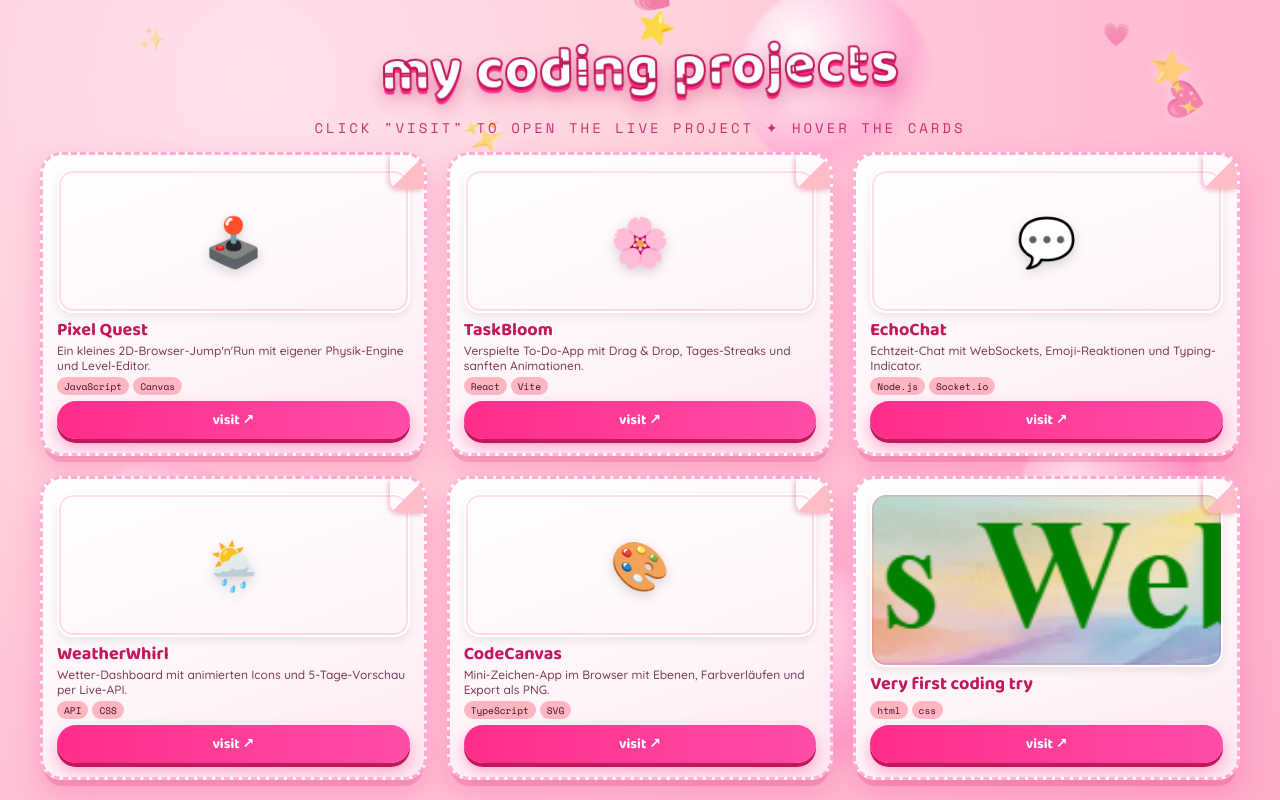
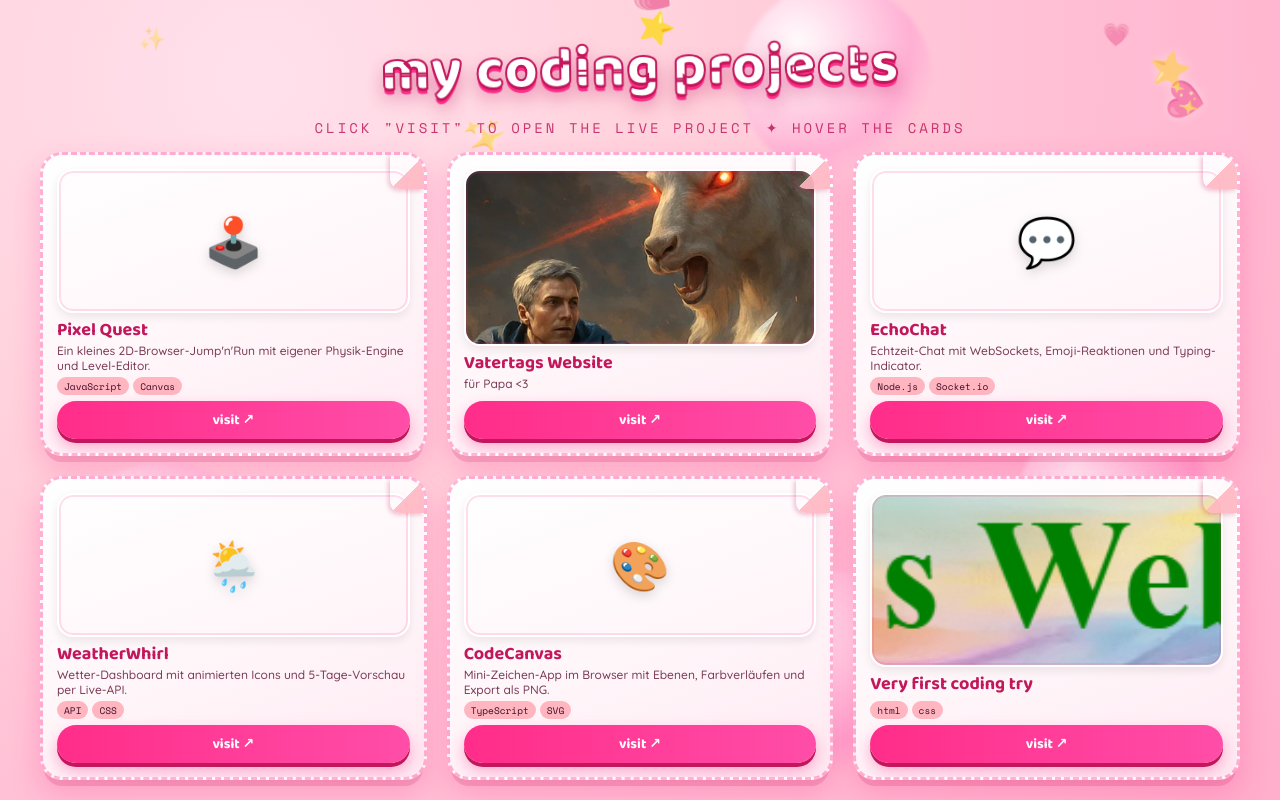
Before and after one commit to Jojokitten/PORTFOLIO_WEBSITE_67, a plain HTML site: page index.html in a window 1280 px wide. Drawn offline with nearby package versions, Linux system fonts and the light colour scheme.

Commit message:
added papa vatertags website

```diff
--- a/index.html
+++ b/index.html
@@ -335,12 +335,12 @@
       url: "#"
     },
     {
-      title: "TaskBloom",
-      desc: "Verspielte To-Do-App mit Drag & Drop, Tages-Streaks und sanften Animationen.",
-      tags: ["React", "Vite"],
-      image: "",
+      title: "Vatertags Website",
+      desc: "für Papa <3",
+      tags: [],
+      image: "img_Website_Preview_Vatertag.png",
       emoji: "🌸",
-      url: "#"
+      url: "https://jojokitten.github.io/Vatertag_Website_for_Portfolio2/"
     },
     {
       title: "EchoChat",
```
Also changed, not shown: img_Website_Preview_Vatertag.png (added).
